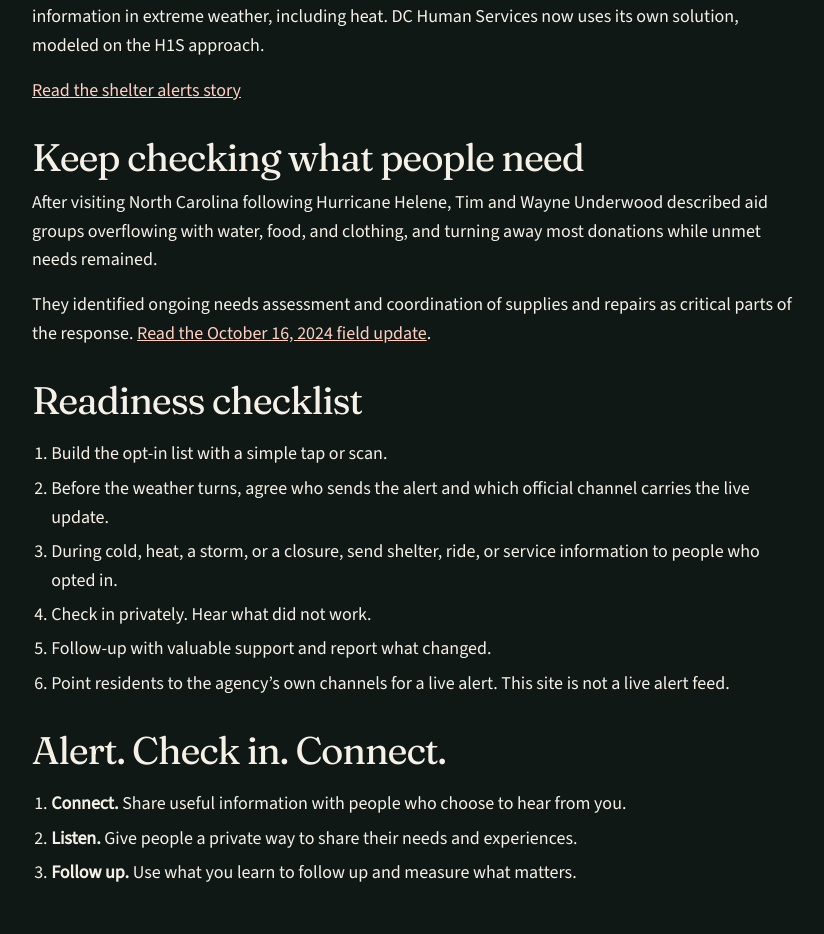
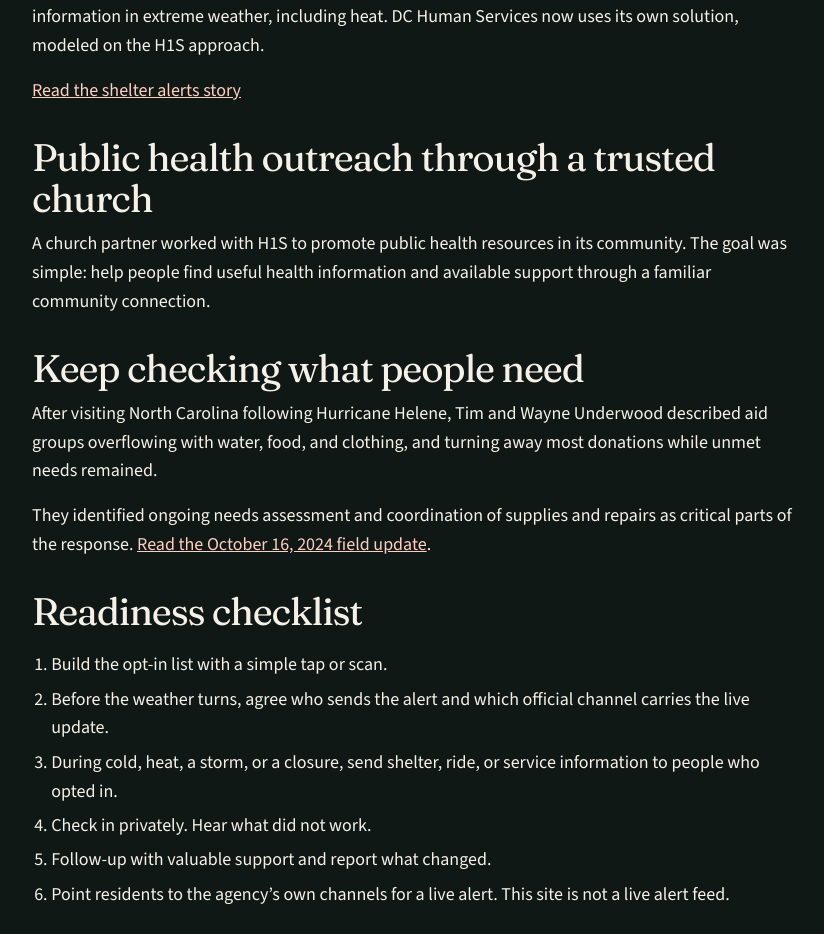
Before and after one commit to hopeonesource/hope1source.org, a React (Vite) app in the folder preview-v4/: page /readiness in a window 1280 px wide. Shown: the part 1140-2074 px from the top of the page, without its empty margins (228-1052 px from the left). Built offline with nearby package versions, Linux system fonts and the light colour scheme.

Commit message:
Add user-described church public health example

```diff
--- a/preview-v4/src/pages/Readiness.jsx
+++ b/preview-v4/src/pages/Readiness.jsx
@@ -75,6 +75,12 @@ export default function Readiness() {
           <p>
             <Link to="/case-studies/emergency-shelter-alerts">Read the shelter alerts story</Link>
           </p>
+          <h2>Public health outreach through a trusted church</h2>
+          <p>
+            A church partner worked with H1S to promote public health resources in its community. The goal was
+            simple: help people find useful health information and available support through a familiar community
+            connection.
+          </p>
           <h2 id="changing-needs">Keep checking what people need</h2>
           <p>
             After visiting North Carolina following Hurricane Helene, Tim and Wayne Underwood described aid groups
```
Also changed, not shown: 1 other file (tests, documents, lock files or other folders).
